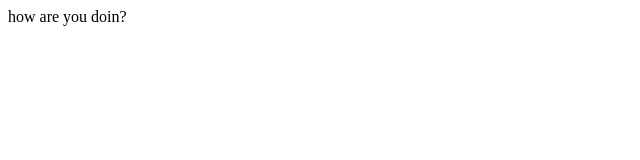
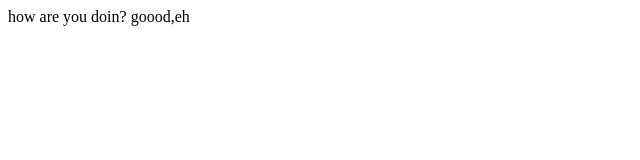
Before and after one commit to G-Mustafa/test, a plain HTML site: page index.html in a window 1280 px wide. Shown: the full height of the page, 0-640 px from the left. Drawn offline with Linux system fonts and the light colour scheme.

Commit message:
Update index.html

```diff
--- a/index.html
+++ b/index.html
@@ -3,6 +3,6 @@
         <title>my new page</title>
     </head>
     <body>
-        how are you doin?
+        how are you doin? goood,eh
     </body>
 </html>
```
